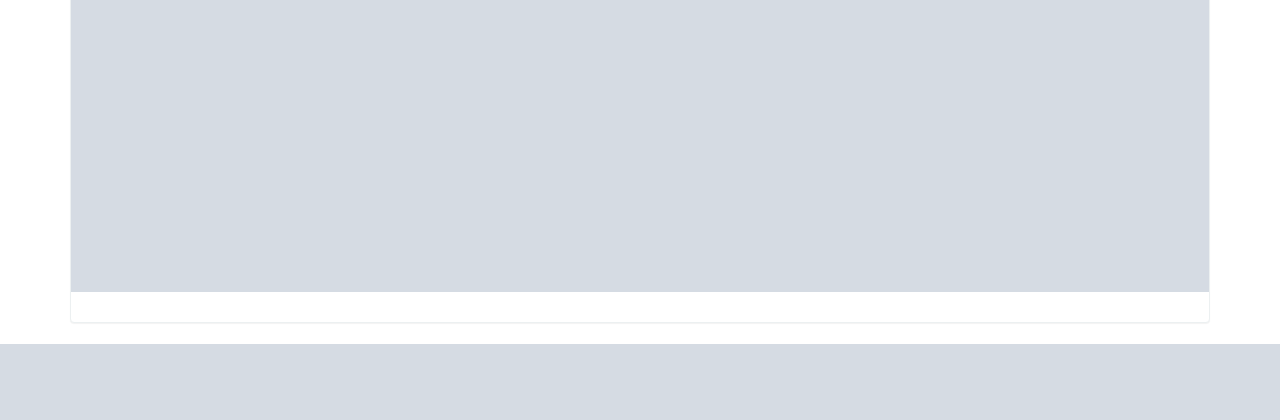
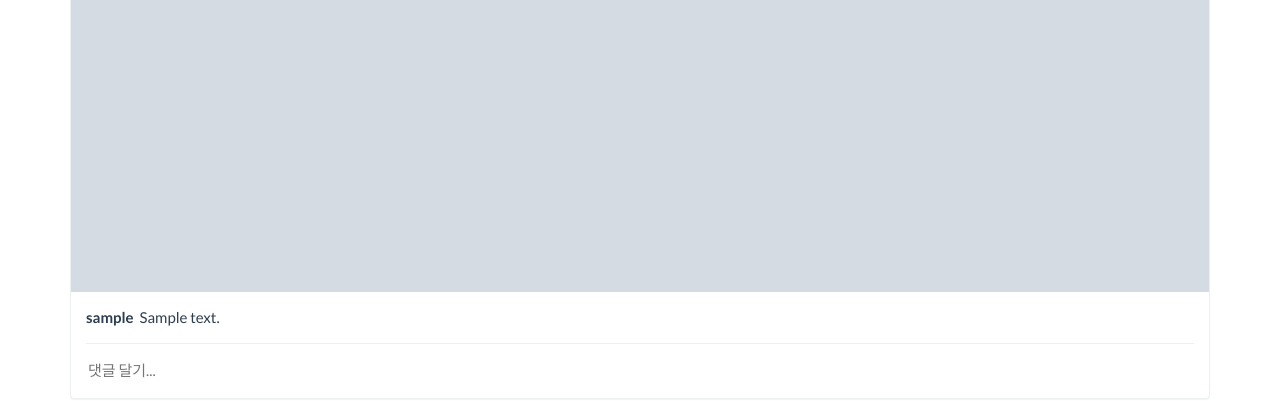
Before and after one commit to LeeHanYeong/Django-Instagram, a Django app: page /post/ in a window 1280 px wide. Shown: the part 637-1057 px from the top of the page. Before the commit the page ends 981 px from the top, so only its background shows below. Run offline with Django 3.2, Linux system fonts and the light colour scheme; tables that the repository leaves empty hold one stand-in row (values such as "Sample post"); grey boxes marked "Sample" are stand-in pictures; some libraries are stand-ins or nearby versions.

Commit message:
comment_create view, url구현

```diff
--- a/instagram/post/models.py
+++ b/instagram/post/models.py
@@ -11,7 +11,7 @@ class Post(models.Model):
 
 
 class Comment(models.Model):
-    post = models.ForeignKey(Post)
+    post = models.ForeignKey(Post, related_name='comments')
     author = models.ForeignKey(settings.AUTH_USER_MODEL)
     content = models.TextField()
 
--- a/instagram/post/urls.py
+++ b/instagram/post/urls.py
@@ -4,4 +4,5 @@ from . import views
 
 urlpatterns = [
     url(r'^$', views.post_list, name='post_list'),
+    url(r'^(?P<post_pk>\d+)/comment/create/$', views.comment_create, name='comment_create'),
 ]
--- a/instagram/post/views.py
+++ b/instagram/post/views.py
@@ -1,6 +1,7 @@
-from django.shortcuts import render
+from django.http import HttpResponse
+from django.shortcuts import render, get_object_or_404, redirect
 
-from .models import Post
+from .models import Post, Comment
 
 
 def post_list(request):
@@ -9,3 +10,28 @@ def post_list(request):
         'posts': posts,
     }
     return render(request, 'post/post_list.html', context)
+
+
+def comment_create(request, post_pk):
+    # 요청 메서드가 POST방식 일 때만 처리
+    if request.method == 'POST':
+        # Post인스턴스를 가져오거나 404 Response를 돌려줌
+        post = get_object_or_404(Post, pk=post_pk)
+        # request.POST에서 'content'키의 값을 가져옴
+        content = request.POST.get('content')
+
+        # 'content'키가 없었거나 내용이 입력되지 않았을 경우
+        if not content:
+            # 400(BadRequest)로 응답을 전송
+            return HttpResponse('댓글 내용을 입력하세요', status=400)
+
+        # 내용이 전달 된 경우, Comment객체를 생성 및 DB에 저장
+        Comment.objects.create(
+            post=post,
+            # 작성자는 현재 요청의 사용자로 지정
+            author=request.user,
+            content=content
+        )
+        # 정상적으로 Comment가 생성된 후
+        # 'post'네임스페이스를 가진 url의 'post_list'이름에 해당하는 뷰로 이동
+        return redirect('post:post_list')
--- a/instagram/static/css/style.css
+++ b/instagram/static/css/style.css
@@ -1,3 +1,8 @@
+ul, ol {
+    padding: 0;
+    margin: 0;
+    list-style-type: none;
+}
 .post-item {
 
 }
@@ -6,3 +11,19 @@
     border-top-left-radius: 2px;
     border-top-right-radius: 2px;
 }
+.post-item hr {
+    margin-top: 15px;
+    margin-bottom: 15px;
+}
+.post-item .comment-form input{
+    border: 0;
+    width: 100%;
+    outline: none;
+}
+.post-item .comment-list {
+    vertical-align: middle;
+}
+.post-item .comment-list .comment .comment-author {
+    font-weight: bold;
+    margin-right: 3px;
+}
--- a/instagram/templates/post/post_list.html
+++ b/instagram/templates/post/post_list.html
@@ -18,6 +18,21 @@
 			<div class="panel panel-default post-item">
 				<img src="{{ post.photo.url }}" alt="" class="post-image">
 				<div class="panel-body">
+					{% if post.comments.exists %}
+					<ul class="comment-list">
+						{% for comment in post.comments.all %}
+						<li class="comment">
+							<span class="comment-author">{{ comment.author }}</span>
+							<span class="comment-content">{{ comment.content }}</span>
+						</li>
+						{% endfor %}
+					</ul>
+					<hr>
+					{% endif %}
+					<form action="{% url 'post:comment_create' post_pk=post.pk %}" method="POST" class="comment-form">
+						{% csrf_token %}
+						<input type="text" name="content" placeholder="댓글 달기...">
+					</form>
 				</div>
 			</div>
 		{% endfor %}
```
